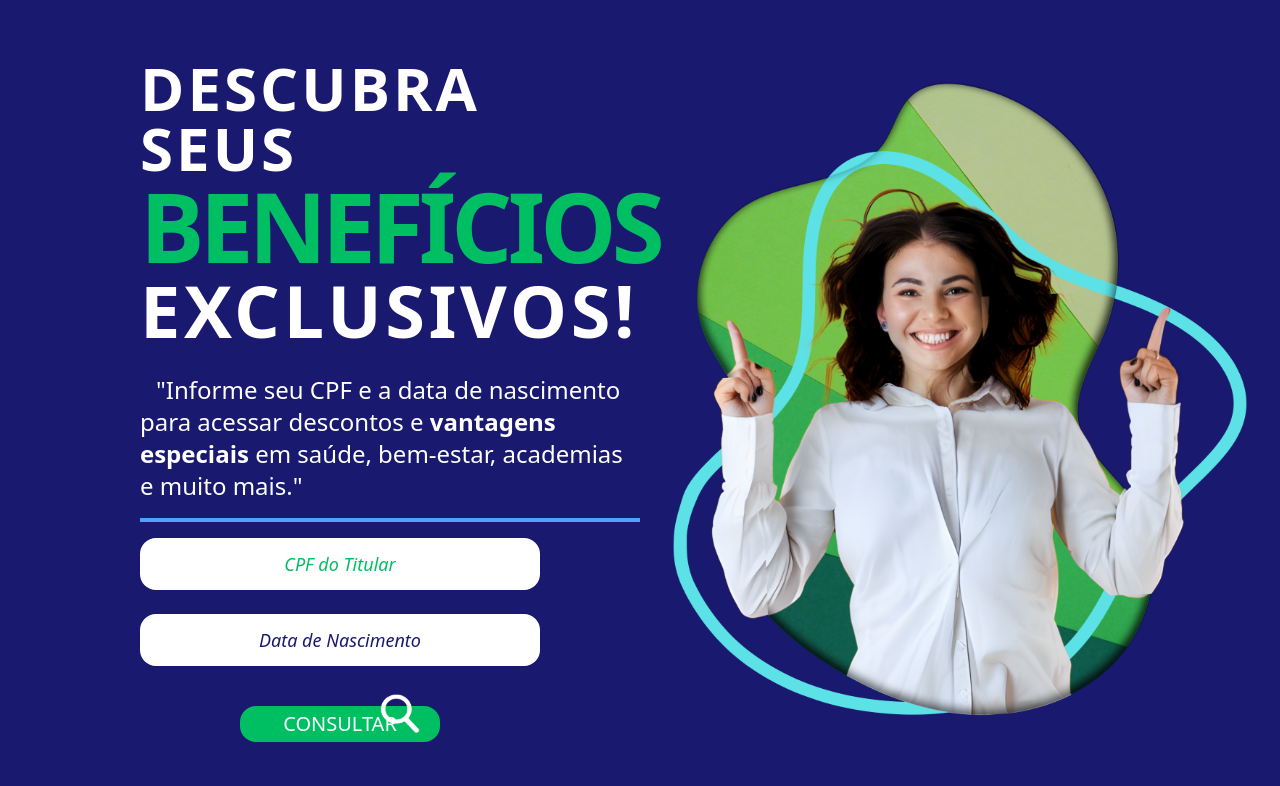
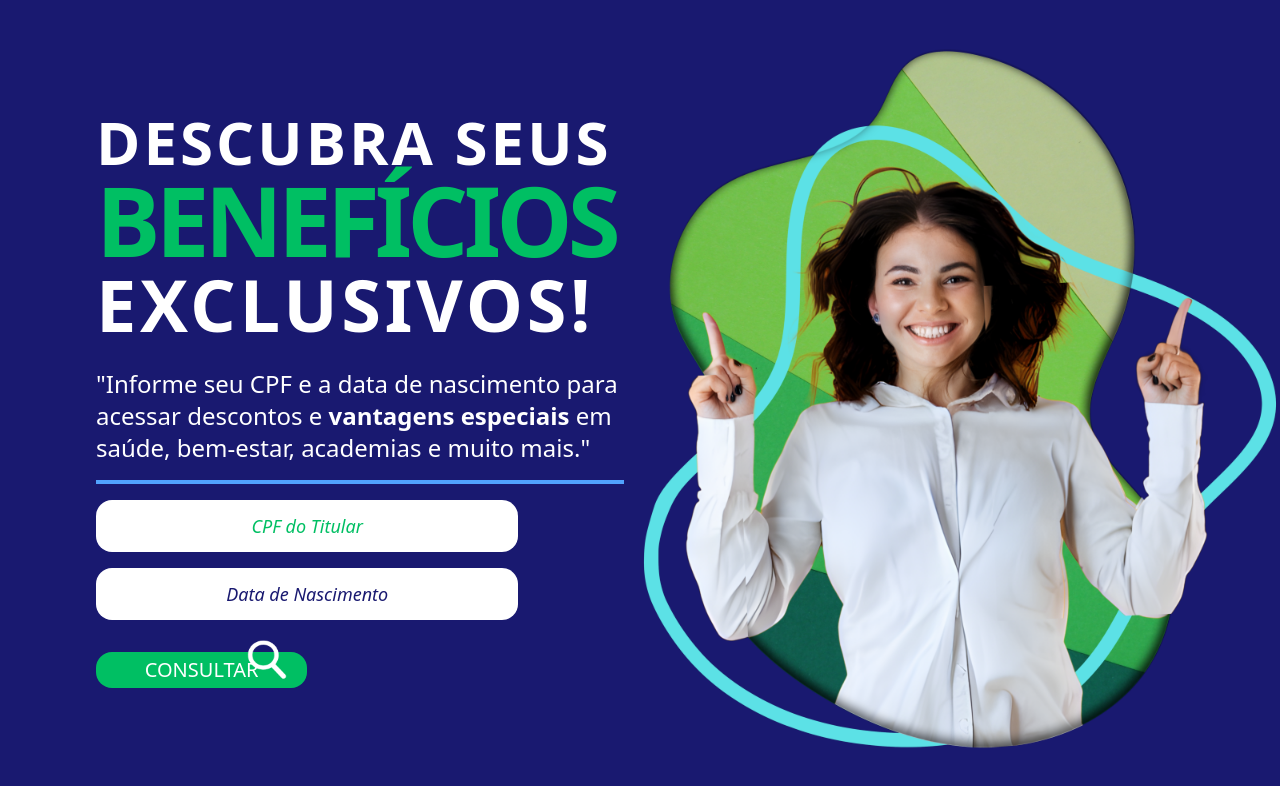
Before and after one commit to ComplexoValedoCerrado/consulta-carteirinha, a React (Vite) app: page / in a window 1280 px wide. Shown: the top 786 px of the page. Built offline with nearby package versions, Linux system fonts and the light colour scheme.

Commit message:
responsividade do mobile

```diff
--- a/src/FormPage.tsx
+++ b/src/FormPage.tsx
@@ -110,25 +110,37 @@ function FormPage({ setPlanos, planos, setBeneficiarios }: FormPageProps) {
 
   return (
     <>
-      <div className='flex flex-row w-screen h-screen bg-midnight-blue'>
-          <div className='flex flex-col justify-center items-start w-1/2 h-3/4 pl-35 pt-50'>
-            <div className='flex flex-col gap-7 w-full'>
-              <h2 className='font-sans text-white font-bold flex flex-col w-full'>
-                <span className='text-6xl w-full tracking-wider'>DESCUBRA SEUS</span>
-                <strong className='text-green-vale text-8xl tracking-tighter w-full font-black'>BENEFÍCIOS</strong>
-                <strong className='text-7xl w-full tracking-wider'>EXCLUSIVOS!</strong>
+      <div className='flex flex-col lg:flex-row w-full h-screen bg-midnight-blue overflow-hidden'>
+        {/* Coluna da Esquerda */}
+        <div className='flex flex-col justify-center w-full lg:w-1/2 h-full px-4 py-8 lg:pl-16 xl:pl-24 2xl:pl-35'>
+          <div className='flex flex-col gap-4 lg:gap-7 w-full max-w-2xl mx-auto lg:mx-0'>
+            <h2 className='font-sans text-white font-bold flex flex-col w-full text-center lg:text-left'>
+              <span className='text-4xl md:text-5xl lg:text-6xl tracking-wider'>
+                DESCUBRA SEUS
+              </span>
+              <strong className='text-green-vale text-5xl md:text-6xl lg:text-7xl xl:text-8xl tracking-tighter font-black'>
+                BENEFÍCIOS
+              </strong>
+              <strong className='text-4xl md:text-5xl lg:text-6xl xl:text-7xl tracking-wider'>
+                EXCLUSIVOS!
+              </strong>
             </h2>
 
-              <p className='text-white font-normal text-2xl max-w-xl indent-4'>
+            <p className='text-white font-normal text-lg sm:text-lg md:text-xl lg:text-2xl max-w-xl mx-auto lg:mx-0 px-4 lg:px-0 text-center lg:text-left'>
               "Informe seu CPF e a data de nascimento para acessar descontos
               e <strong>vantagens especiais</strong> em saúde, bem-estar, academias
               e muito mais."
             </p>
           </div>
-            <hr className="border-b-3 border-blue-400 mt-4 w-full max-w-xl" />
-            <form className='flex flex-col items-start justify-center w-full max-w-xl space-y-4 mt-4 gap-2' onSubmit={(e) => handleConsultarCarteirinhas(e)}>
+
+          <hr className="border-b-3 border-blue-400 mt-4 w-full max-w-xl mx-auto lg:mx-0" />
+
+          <form
+            className='flex flex-col items-center lg:items-start justify-center w-full max-w-xl mx-auto lg:mx-0 space-y-4 mt-4 px-4 lg:px-0'
+            onSubmit={(e) => handleConsultarCarteirinhas(e)}
+          >
             <input
-                className='bg-white w-8/10 p-3 rounded-2xl text-center text-green-vale font-normal italic text-lg placeholder-green-vale'
+              className='bg-white w-full sm:w-8/10 p-3 rounded-2xl text-center text-green-vale font-normal italic text-lg placeholder-green-vale'
               type="text"
               placeholder='CPF do Titular'
               onChange={(e) => handleCpfChange(e)}
@@ -136,35 +148,52 @@ function FormPage({ setPlanos, planos, setBeneficiarios }: FormPageProps) {
               maxLength={14}
             />
             <input
-                className='bg-white w-8/10 p-3 rounded-2xl text-center text-midnight-blue font-normal italic text-lg placeholder-midnight-blue'
+              className='bg-white w-full sm:w-8/10 p-3 rounded-2xl text-center text-midnight-blue font-normal italic text-lg placeholder-midnight-blue'
               type="text"
               placeholder='Data de Nascimento'
               value={dataNascimento}
               maxLength={10}
               onChange={(e) => handleDataNascimentoChange(e)}
             />
-                {errorPlano && <p className='text-red-500'>{errorPlano}</p>}
-              <div className='w-8/10 flex items-center justify-center mt-4'>
+
+            {errorPlano && <p className='text-red-500 text-center lg:text-left'>{errorPlano}</p>}
+
+            <div className='w-full sm:w-8/10 flex items-center justify-center lg:justify-start mt-4'>
               <button
-                  className='bg-green-vale text-white text-semibold py-1 px-5 rounded-2xl w-1/2 relative text-xl cursor-pointer hover:bg-green-500'
+                className='bg-green-vale text-white text-semibold py-1 px-5 rounded-2xl w-full sm:w-1/2 relative text-xl cursor-pointer hover:bg-green-500'
                 type='submit'
               >
-                  CONSULTAR <img src={lupa} className='w-10 h-10 absolute -top-3 right-5' alt="" />
+                CONSULTAR
+                <img
+                  src={lupa}
+                  className='w-8 h-8 sm:w-10 sm:h-10 absolute -top-2 sm:-top-3 right-3 sm:right-5'
+                  alt="Ícone de lupa"
+                />
               </button>
             </div>
           </form>
         </div>
-          <div className='flex flex-col justify-center items-center w-1/2 h-full'>
-            <img src={woman_image} className='h-8/10 image-rendering-auto' alt="" />
+
+        {/* Coluna da Direita - Imagem */}
+        <div className='hidden lg:flex flex-col justify-center items-center w-1/2 h-screen'>
+          <div className='relative w-full h-full'>
+            <img
+              src={woman_image}
+              className='absolute top-1/2 left-1/2 transform -translate-x-1/2 -translate-y-1/2 h-[90vh] w-auto object-contain'
+              alt="Mulher sorrindo"
+            />
           </div>
         </div>
+      </div>
+
+      {/* Loading Overlay */}
       {isLoading && (
         <div className="fixed inset-0 bg-black/50 backdrop-blur-sm flex items-center justify-center z-50">
-        <div className="animate-spin w-12 h-12 border-4 border-green-vale border-t-transparent rounded-full" />
+          <div className="animate-spin w-10 h-10 sm:w-12 sm:h-12 border-4 border-green-vale border-t-transparent rounded-full" />
         </div>
       )}
     </>
- )
+  );
 }
 
 export default FormPage
```
Lines whose indentation alone changed are shown as unchanged.
